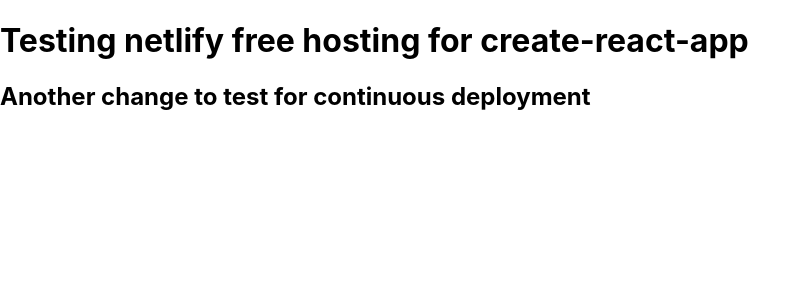
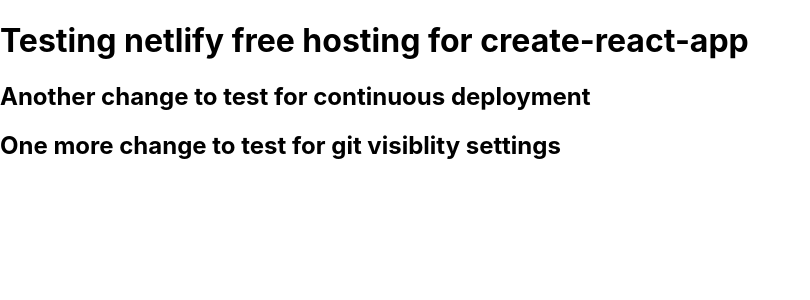
Before and after one commit to kksmiles/test-netlify-hosting, a React (Create React App) app: page / in a window 1280 px wide. Shown: the top 300 px of the page, without its empty margins (0-810 px from the left). Built offline with nearby package versions, Linux system fonts and the light colour scheme.

Commit message:
one more change

```diff
--- a/src/App.js
+++ b/src/App.js
@@ -5,6 +5,7 @@
     <div>
       <h1> Testing netlify free hosting for create-react-app </h1>
       <h2> Another change to test for continuous deployment </h2>
+      <h2> One more change to test for git visiblity settings </h2>
     </div>
   );
 }
```
